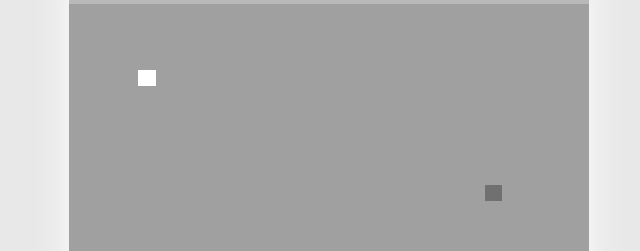
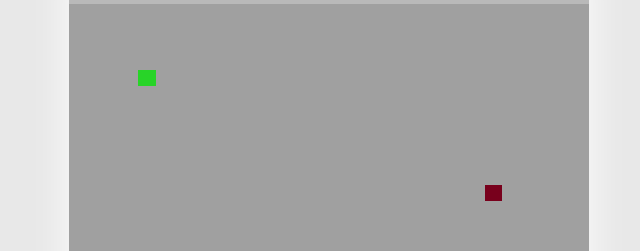
Before and after one commit to Drinergy/snake_game, a plain HTML site: page index.html in a window 1280 px wide. Shown: the part 183-434 px from the top of the page, 311-951 px from the left. Drawn offline with nearby package versions, Linux system fonts and the light colour scheme; some packages are replaced by stand-ins of ours; a script that the page names is missing.

Commit message:
Update style.css

```diff
--- a/assets/css/style.css
+++ b/assets/css/style.css
@@ -7,8 +7,9 @@
     --bg-color: #E8E8E8;
     --board-color: #b9b9b9;
     --board-dark-color: #a0a0a0;
-    --food-color: #707070;
+    --food-color: #78001C;
     --title: #919191;
+    --head: #28d428;
 
     /* Text Color */
     --text-color: #FFFFFF;
@@ -27,6 +28,7 @@
         --board-dark-color: #000000;
         --food-color: #78001C;
         --title: #919090;
+        --head: #228B22;
 
         /* Text Color */
         --text-color: #a3a3a3;
@@ -488,7 +490,7 @@
 }
 
 .play-board .head {
-    background: var(--text-color);
+    background: var(--head);
 }
 
 .controls {
```
